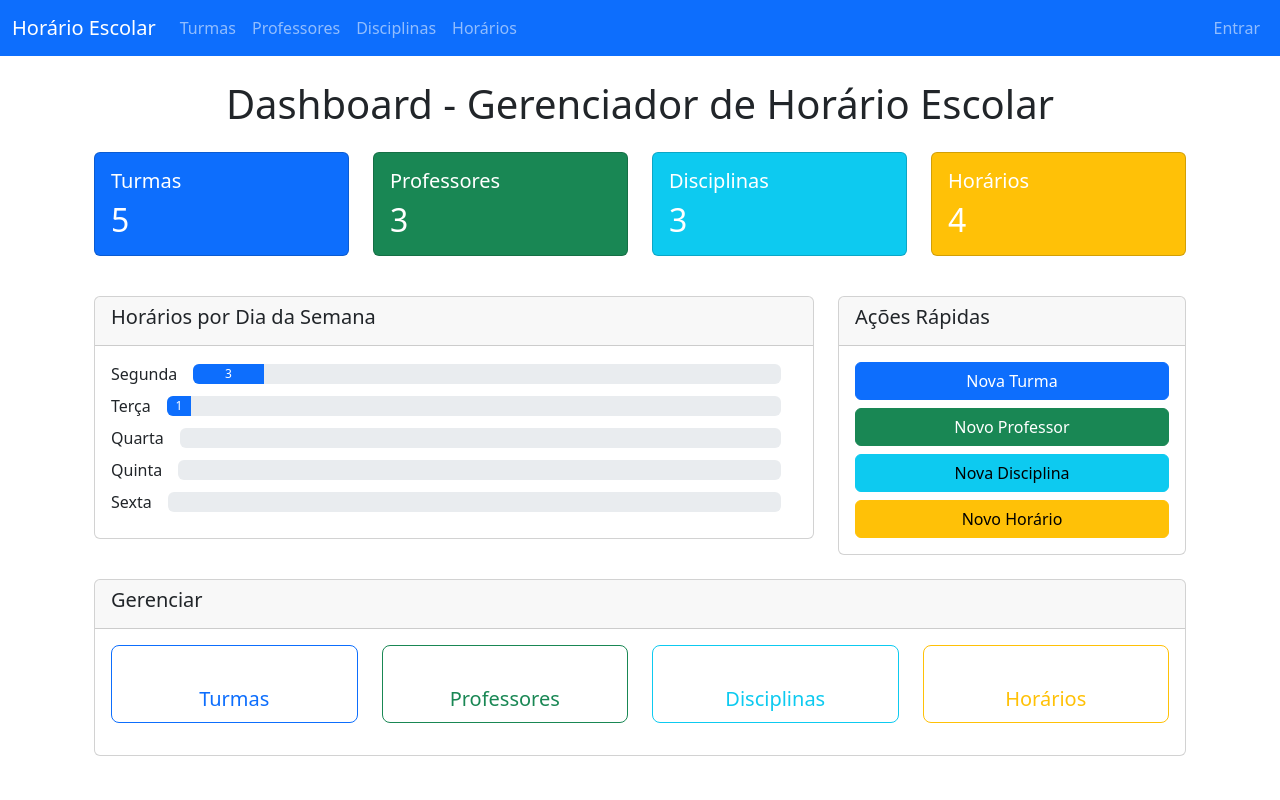
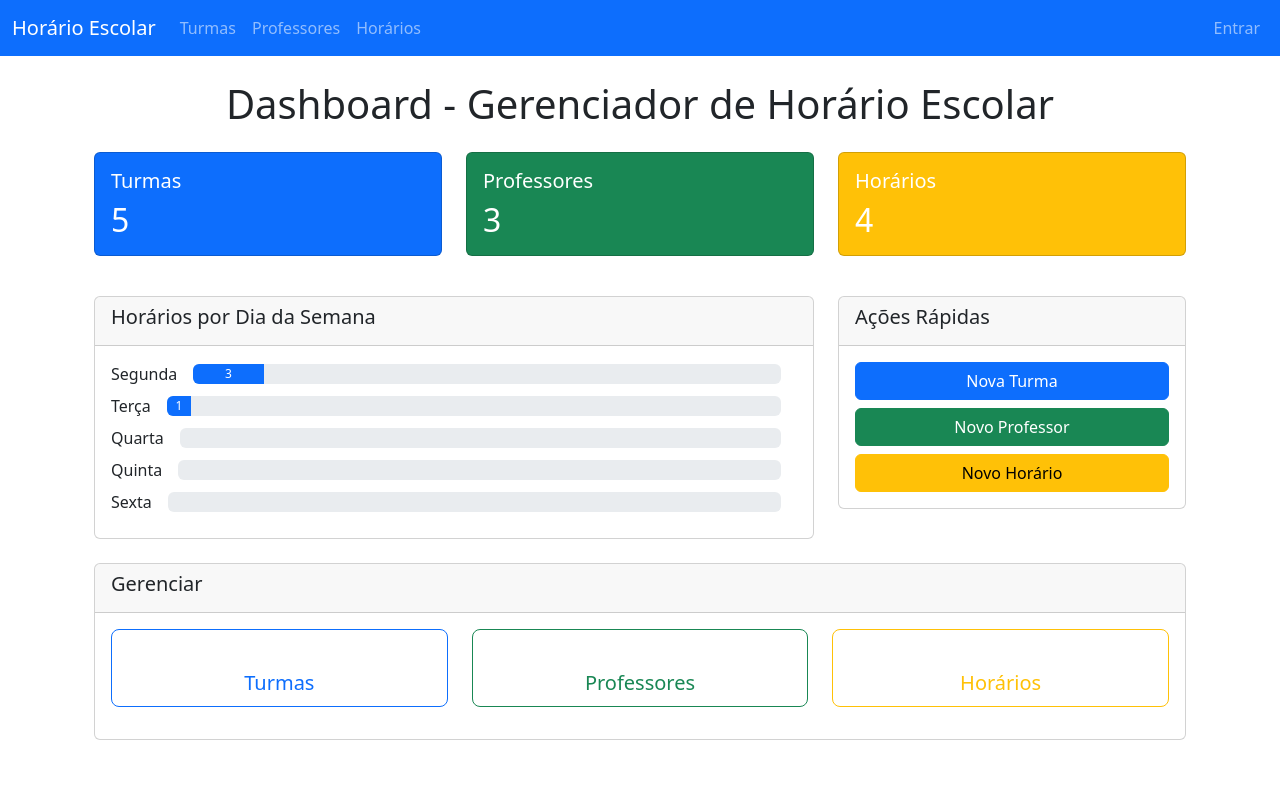
Before and after one commit to Kalberis/gerenciador-de-hor-rio-escolar, a Django app: page / in a window 1280 px wide. Run offline with Django 5.2, Linux system fonts and the light colour scheme; data comes from the database, SQL or seed files in the repository; both versions use the stored data as it was before the commit.

Commit message:
Remove Disciplina model and related functionality; update Horario model and views accordingly

```diff
--- a/core/templates/core/base.html
+++ b/core/templates/core/base.html
@@ -13,7 +13,6 @@
           <ul class="navbar-nav me-auto mb-2 mb-lg-0">
             <li class="nav-item"><a class="nav-link" href="{% url 'lista_turmas' %}">Turmas</a></li>
             <li class="nav-item"><a class="nav-link" href="{% url 'lista_professores' %}">Professores</a></li>
-            <li class="nav-item"><a class="nav-link" href="{% url 'lista_disciplinas' %}">Disciplinas</a></li>
             <li class="nav-item"><a class="nav-link" href="{% url 'lista_horarios' %}">Horários</a></li>
           </ul>
           <ul class="navbar-nav">
--- a/core/templates/core/home.html
+++ b/core/templates/core/home.html
@@ -5,7 +5,7 @@
 
   <!-- Cards de Estatísticas -->
   <div class="row mb-4">
-    <div class="col-md-3">
+    <div class="col-md-4">
       <div class="card text-white bg-primary mb-3">
         <div class="card-body">
           <h5 class="card-title"><i class="bi bi-people-fill"></i> Turmas</h5>
@@ -13,7 +13,7 @@
         </div>
       </div>
     </div>
-    <div class="col-md-3">
+    <div class="col-md-4">
       <div class="card text-white bg-success mb-3">
         <div class="card-body">
           <h5 class="card-title"><i class="bi bi-person-badge"></i> Professores</h5>
@@ -21,15 +21,7 @@
         </div>
       </div>
     </div>
-    <div class="col-md-3">
-      <div class="card text-white bg-info mb-3">
-        <div class="card-body">
-          <h5 class="card-title"><i class="bi bi-book"></i> Disciplinas</h5>
-          <h2 class="card-text">{{ total_disciplinas }}</h2>
-        </div>
-      </div>
-    </div>
-    <div class="col-md-3">
+    <div class="col-md-4">
       <div class="card text-white bg-warning mb-3">
         <div class="card-body">
           <h5 class="card-title"><i class="bi bi-calendar-week"></i> Horários</h5>
@@ -81,9 +73,6 @@
             <a href="{% url 'cadastrar_professor' %}" class="btn btn-success">
               <i class="bi bi-person-plus"></i> Novo Professor
             </a>
-            <a href="{% url 'cadastrar_disciplina' %}" class="btn btn-info">
-              <i class="bi bi-bookmark-plus"></i> Nova Disciplina
-            </a>
             <a href="{% url 'cadastrar_horario' %}" class="btn btn-warning">
               <i class="bi bi-calendar-plus"></i> Novo Horário
             </a>
@@ -102,22 +91,17 @@
         </div>
         <div class="card-body">
           <div class="row">
-            <div class="col-md-3 text-center mb-3">
+            <div class="col-md-4 text-center mb-3">
               <a href="{% url 'lista_turmas' %}" class="btn btn-outline-primary btn-lg w-100">
                 <i class="bi bi-people-fill"></i><br>Turmas
               </a>
             </div>
-            <div class="col-md-3 text-center mb-3">
+            <div class="col-md-4 text-center mb-3">
               <a href="{% url 'lista_professores' %}" class="btn btn-outline-success btn-lg w-100">
                 <i class="bi bi-person-badge"></i><br>Professores
               </a>
             </div>
-            <div class="col-md-3 text-center mb-3">
-              <a href="{% url 'lista_disciplinas' %}" class="btn btn-outline-info btn-lg w-100">
-                <i class="bi bi-book"></i><br>Disciplinas
-              </a>
-            </div>
-            <div class="col-md-3 text-center mb-3">
+            <div class="col-md-4 text-center mb-3">
               <a href="{% url 'lista_horarios' %}" class="btn btn-outline-warning btn-lg w-100">
                 <i class="bi bi-calendar-week"></i><br>Horários
               </a>
--- a/core/urls.py
+++ b/core/urls.py
@@ -5,10 +5,7 @@ from . import views
 urlpatterns = [
     path('login/', auth_views.LoginView.as_view(template_name='core/login.html'), name='login'),
     path('logout/', auth_views.LogoutView.as_view(next_page='home'), name='logout'),
-    path('horarios/exportar/', views.exportar_horarios_excel, name='exportar_horarios_excel'),
     path('horarios/exportar_pdf/', views.exportar_horarios_pdf, name='exportar_horarios_pdf'),
-    path('horarios/exportar_ics/', views.exportar_horarios_ics, name='exportar_horarios_ics'),
-    path('horarios/exportar_modelo_pdf/', views.exportar_tabela_modelo_pdf, name='exportar_tabela_modelo_pdf'),
     path('', views.home, name='home'),
     path('turmas/', views.lista_turmas, name='lista_turmas'),
     path('turmas/cadastrar/', views.cadastrar_turma, name='cadastrar_turma'),
@@ -18,10 +15,6 @@ urlpatterns = [
     path('professores/cadastrar/', views.cadastrar_professor, name='cadastrar_professor'),
     path('professores/<int:pk>/editar/', views.editar_professor, name='editar_professor'),
     path('professores/<int:pk>/excluir/', views.excluir_professor, name='excluir_professor'),
-    path('disciplinas/', views.lista_disciplinas, name='lista_disciplinas'),
-    path('disciplinas/cadastrar/', views.cadastrar_disciplina, name='cadastrar_disciplina'),
-    path('disciplinas/<int:pk>/editar/', views.editar_disciplina, name='editar_disciplina'),
-    path('disciplinas/<int:pk>/excluir/', views.excluir_disciplina, name='excluir_disciplina'),
     path('horarios/', views.lista_horarios, name='lista_horarios'),
     path('horarios/cadastrar/', views.cadastrar_horario, name='cadastrar_horario'),
     path('horarios/<int:pk>/editar/', views.editar_horario, name='editar_horario'),
--- a/core/views.py
+++ b/core/views.py
@@ -1,13 +1,24 @@
-# --- PDF modelo tabela escolar ---
+import io
+import pandas as pd
+from django.http import HttpResponse
+from django.shortcuts import render, redirect, get_object_or_404
+from django.contrib.auth.decorators import login_required
+from django.contrib import messages
+from django.core.paginator import Paginator
 from reportlab.lib.pagesizes import A4, landscape
+from reportlab.pdfgen import canvas
 from reportlab.lib import colors
-from reportlab.platypus import SimpleDocTemplate, Table, TableStyle, Paragraph, Spacer
+from reportlab.platypus import Table, TableStyle, SimpleDocTemplate, Paragraph, Spacer
 from reportlab.lib.styles import getSampleStyleSheet
-from django.http import HttpResponse
-from django.contrib import messages
-import io
+# ...existing code...
+def exportar_horarios_pdf(request):
+	from reportlab.lib.pagesizes import A4, landscape
+	from reportlab.lib import colors
+	from reportlab.platypus import SimpleDocTemplate, Table, TableStyle, Paragraph, Spacer
+	from reportlab.lib.styles import getSampleStyleSheet
+	from .models import Turma, Professor, Horario
+	import io
 
-def exportar_tabela_modelo_pdf(request):
 	response = HttpResponse(content_type='application/pdf')
 	response['Content-Disposition'] = 'attachment; filename="horario_manha_fundamental.pdf"'
 	buffer = io.BytesIO()
@@ -18,26 +29,64 @@ def exportar_tabela_modelo_pdf(request):
 	elements.append(title)
 	elements.append(Spacer(1, 18))
 
-	# Cabeçalho e dados exemplo
-	header = ['HORA', '7º A - M', '8º A - M', '9º A - M', '9º B - M']
-	horarios = [
-		['07:00–08:00', 'Matemática\nProf. João', 'Português\nProfª. Ana', 'História\nProf. Carlos', 'Geografia\nProfª. Luiza'],
-		['08:00–09:00', 'Português\nProfª. Ana', 'Matemática\nProf. João', 'Ciências\nProfª. Paula', 'Inglês\nProf. Marcos'],
-		['09:20–10:20', 'História\nProf. Carlos', 'Geografia\nProfª. Luiza', 'Matemática\nProf. João', 'Português\nProfª. Ana'],
-		['10:20–11:20', 'Geografia\nProfª. Luiza', 'História\nProf. Carlos', 'Inglês\nProf. Marcos', 'Ciências\nProfª. Paula'],
-		['11:20–12:20', 'Inglês\nProf. Marcos', 'Ciências\nProfª. Paula', 'Português\nProfª. Ana', 'Matemática\nProf. João'],
-		['12:20–13:20', 'Ciências\nProfª. Paula', 'Inglês\nProf. Marcos', 'Geografia\nProfª. Luiza', 'História\nProf. Carlos'],
+	# Buscar turmas e professores do banco de dados
+	turmas = list(Turma.objects.all().order_by('nome')[:4])  # Máximo 4 turmas para caber na tabela
+	professores = list(Professor.objects.all())
+
+	# Criar cabeçalho com nomes das turmas reais
+	header = ['HORA'] + [turma.nome for turma in turmas]
+
+	# Horários fixos
+	horarios_base = [
+		'07:00–08:00',
+		'08:00–09:00',
+		'09:20–10:20',
+		'10:20–11:20',
+		'11:20–12:20',
+		'12:20–13:20'
 	]
+
+	# Criar dados da tabela
 	dias = ['SEG', 'TER', 'QUA', 'QUI', 'SEX']
 	data = [header]
+
+	# Para cada dia da semana
 	for dia in dias:
-		for i, row in enumerate(horarios):
+		# Buscar horários reais para este dia
+		horarios_do_dia = Horario.objects.filter(dia_semana=dia).select_related('turma', 'professor').order_by('horario_inicio')
+
+		# Criar mapa de horário -> dados
+		horario_map = {}
+		for horario in horarios_do_dia:
+			chave = f"{horario.horario_inicio.strftime('%H:%M')}–{horario.horario_fim.strftime('%H:%M')}"
+			if horario.turma in turmas:
+				idx = turmas.index(horario.turma)
+				if chave not in horario_map:
+					horario_map[chave] = [''] * len(turmas)
+				horario_map[chave][idx] = f"Matemática\n{horario.professor.nome}"
+
+		# Para cada horário base
+		for i, horario_str in enumerate(horarios_base):
 			if i == 0:
-				data.append([dia] + row)
+				# Primeira linha do dia
+				row = [dia]
 			else:
-				data.append([''] + row)
+				# Linhas subsequentes
+				row = ['']
 
-	table = Table(data, colWidths=[35, 90, 90, 90, 90])
+			# Adicionar dados das turmas
+			for j in range(len(turmas)):
+				if horario_str in horario_map and j < len(horario_map[horario_str]):
+					row.append(horario_map[horario_str][j])
+				else:
+					# Dados de exemplo se não houver horário real
+					disciplinas = ['Matemática', 'Português', 'História', 'Geografia', 'Ciências', 'Inglês']
+					prof_nomes = [p.nome for p in professores] if professores else ['Prof. João', 'Profª. Ana', 'Prof. Carlos', 'Profª. Luiza', 'Profª. Paula', 'Prof. Marcos']
+					row.append(f"{disciplinas[(i + j) % len(disciplinas)]}\n{prof_nomes[j % len(prof_nomes)]}")
+
+			data.append(row)
+
+	table = Table(data, colWidths=[35] + [90] * len(turmas))
 	table.setStyle(TableStyle([
 		('BACKGROUND', (0, 0), (-1, 0), colors.HexColor('#ffe5c2')),
 		('TEXTCOLOR', (0, 0), (-1, 0), colors.HexColor('#b85c00')),
@@ -62,121 +111,11 @@ def exportar_tabela_modelo_pdf(request):
 	buffer.close()
 	response.write(pdf)
 	return response
-# ...existing code...
-def exportar_horarios_ics(request):
-	from .models import Horario
-	from icalendar import Calendar, Event
-	import pytz
-	cal = Calendar()
-	cal.add('prodid', '-//Gerenciador Escolar//mxm.dk//')
-	cal.add('version', '2.0')
-	horarios = Horario.objects.select_related('turma', 'professor', 'disciplina').all()
-	tz = pytz.timezone('America/Sao_Paulo')
-	for h in horarios:
-		event = Event()
-		event.add('summary', f"{h.turma} - {h.disciplina}")
-		event.add('description', f"Professor: {h.professor}")
-		# Supondo que o campo dia_semana seja tipo string ('Segunda', etc.) e os horários sejam time
-		# Para data, usar próxima semana como exemplo
-		import datetime
-		dias = {'Segunda': 0, 'Terça': 1, 'Quarta': 2, 'Quinta': 3, 'Sexta': 4}
-		hoje = datetime.date.today()
-		prox_dia = hoje + datetime.timedelta(days=(dias.get(h.dia_semana, 0) - hoje.weekday()) % 7)
-		dtstart = datetime.datetime.combine(prox_dia, h.horario_inicio)
-		dtend = datetime.datetime.combine(prox_dia, h.horario_fim)
-		event.add('dtstart', tz.localize(dtstart))
-		event.add('dtend', tz.localize(dtend))
-		event.add('location', 'Escola')
-		cal.add_component(event)
-	response = HttpResponse(cal.to_ical(), content_type='text/calendar')
-	response['Content-Disposition'] = 'attachment; filename="horarios_escola.ics"'
-	return response
-# ...existing code...
-def exportar_horarios_pdf(request):
-	from .models import Horario
-	response = HttpResponse(content_type='application/pdf')
-	response['Content-Disposition'] = 'attachment; filename="horarios.pdf"'
-
-	c = canvas.Canvas(response, pagesize=A4)
-	width, height = A4
-
-	horarios = Horario.objects.select_related('turma', 'professor', 'disciplina').all().order_by('turma', 'dia_semana', 'horario_inicio')
-	data = [['Turma', 'Dia', 'Início', 'Fim', 'Professor', 'Disciplina']]
-	for h in horarios:
-		data.append([
-			str(h.turma),
-			h.dia_semana,
-			h.horario_inicio.strftime('%H:%M'),
-			h.horario_fim.strftime('%H:%M'),
-			str(h.professor),
-			str(h.disciplina)
-		])
-
-	table = Table(data, colWidths=[70, 50, 50, 50, 100, 100])
-	style = TableStyle([
-		('BACKGROUND', (0, 0), (-1, 0), colors.lightblue),
-		('TEXTCOLOR', (0, 0), (-1, 0), colors.white),
-		('ALIGN', (0, 0), (-1, 0), 'CENTER'),  # Cabeçalho centralizado
-		('ALIGN', (0, 1), (-1, -1), 'LEFT'),   # Dados alinhados à esquerda
-		('FONTNAME', (0, 0), (-1, 0), 'Helvetica-Bold'),
-		('FONTNAME', (0, 1), (-1, -1), 'Helvetica'),
-		('FONTSIZE', (0, 0), (-1, 0), 11),
-		('FONTSIZE', (0, 1), (-1, -1), 10),
-		('BOTTOMPADDING', (0, 0), (-1, 0), 10),
-		('TOPPADDING', (0, 0), (-1, 0), 8),
-		('LEFTPADDING', (0, 0), (-1, -1), 6),
-		('RIGHTPADDING', (0, 0), (-1, -1), 6),
-		('GRID', (0, 0), (-1, -1), 1, colors.black),
-	])
-	table.setStyle(style)
-
-	w, h = table.wrapOn(c, width - 40, height)
-	table.drawOn(c, 20, height - h - 60)
-
-	c.showPage()
-	c.save()
-	return response
-import io
-import pandas as pd
-from django.http import HttpResponse
-from django.shortcuts import render, redirect, get_object_or_404
-from django.contrib.auth.decorators import login_required
-from django.core.paginator import Paginator
-from reportlab.lib.pagesizes import A4
-from reportlab.pdfgen import canvas
-from reportlab.lib import colors
-from reportlab.platypus import Table, TableStyle
-
-def exportar_horarios_excel(request):
-    from .models import Horario
-    horarios = Horario.objects.select_related('turma', 'professor', 'disciplina').all()
-    data = []
-    for h in horarios:
-        data.append({
-            'Turma': str(h.turma),
-            'Disciplina': str(h.disciplina),
-            'Professor': str(h.professor),
-            'Dia': h.dia_semana,
-            'Início': h.horario_inicio,
-            'Fim': h.horario_fim,
-        })
-    df = pd.DataFrame(data)
-    output = io.BytesIO()
-    with pd.ExcelWriter(output, engine='xlsxwriter') as writer:
-        df.to_excel(writer, index=False, sheet_name='Horários')
-    output.seek(0)
-    response = HttpResponse(
-        output.read(),
-        content_type='application/vnd.openxmlformats-officedocument.spreadsheetml.sheet'
-    )
-    response['Content-Disposition'] = 'attachment; filename=horarios.xlsx'
-    return response
 
 def home(request):
     # Estatísticas para o dashboard
     total_turmas = Turma.objects.count()
     total_professores = Professor.objects.count()
-    total_disciplinas = Disciplina.objects.count()
     total_horarios = Horario.objects.count()
 
     # Horários por dia da semana
@@ -187,7 +126,6 @@ def home(request):
     context = {
         'total_turmas': total_turmas,
         'total_professores': total_professores,
-        'total_disciplinas': total_disciplinas,
         'total_horarios': total_horarios,
         'horarios_por_dia': horarios_por_dia,
     }
@@ -234,26 +172,6 @@ def excluir_professor(request, pk):
 	return render(request, 'core/excluir_professor.html', {'professor': professor})
 
 @login_required
-def editar_disciplina(request, pk):
-	disciplina = Disciplina.objects.get(pk=pk)
-	if request.method == 'POST':
-		form = DisciplinaForm(request.POST, instance=disciplina)
-		if form.is_valid():
-			form.save()
-			return redirect('lista_disciplinas')
-	else:
-		form = DisciplinaForm(instance=disciplina)
-	return render(request, 'core/editar_disciplina.html', {'form': form, 'disciplina': disciplina})
-
-@login_required
-def excluir_disciplina(request, pk):
-	disciplina = Disciplina.objects.get(pk=pk)
-	if request.method == 'POST':
-		disciplina.delete()
-		return redirect('lista_disciplinas')
-	return render(request, 'core/excluir_disciplina.html', {'disciplina': disciplina})
-
-@login_required
 def editar_horario(request, pk):
 	horario = Horario.objects.get(pk=pk)
 	if request.method == 'POST':
@@ -274,7 +192,7 @@ def excluir_horario(request, pk):
 	return render(request, 'core/excluir_horario.html', {'horario': horario})
 from django.shortcuts import render, redirect
 from django import forms
-from .models import Turma, Professor, Disciplina, Horario
+from .models import Turma, Professor, Horario
 
 class TurmaForm(forms.ModelForm):
 	class Meta:
@@ -310,27 +228,10 @@ def cadastrar_professor(request):
 		form = ProfessorForm()
 	return render(request, 'core/cadastrar_professor.html', {'form': form})
 
-class DisciplinaForm(forms.ModelForm):
-	class Meta:
-		model = Disciplina
-		fields = ['nome']
-
-@login_required
-def cadastrar_disciplina(request):
-	if request.method == 'POST':
-		form = DisciplinaForm(request.POST)
-		if form.is_valid():
-			form.save()
-			messages.success(request, 'Disciplina cadastrada com sucesso!')
-			return redirect('lista_disciplinas')
-	else:
-		form = DisciplinaForm()
-	return render(request, 'core/cadastrar_disciplina.html', {'form': form})
-
 class HorarioForm(forms.ModelForm):
 	class Meta:
 		model = Horario
-		fields = ['turma', 'professor', 'disciplina', 'dia_semana', 'horario_inicio', 'horario_fim', 'sala']
+		fields = ['turma', 'professor', 'dia_semana', 'horario_inicio', 'horario_fim', 'sala']
 
 	def clean(self):
 		cleaned_data = super().clean()
@@ -391,8 +292,6 @@ def cadastrar_horario(request):
 	else:
 		form = HorarioForm()
 	return render(request, 'core/cadastrar_horario.html', {'form': form})
-from django.shortcuts import render
-from .models import Turma, Professor, Disciplina, Horario
 
 @login_required
 def lista_turmas(request):
@@ -427,40 +326,20 @@ def lista_professores(request):
     })
 
 @login_required
-def lista_disciplinas(request):
-    query = request.GET.get('q', '')
-    disciplinas = Disciplina.objects.all().order_by('nome')
-
-    if query:
-        disciplinas = disciplinas.filter(nome__icontains=query)
-
-    paginator = Paginator(disciplinas, 10)
-    page_number = request.GET.get('page')
-    page_obj = paginator.get_page(page_number)
-    return render(request, 'core/lista_disciplinas.html', {
-        'page_obj': page_obj,
-        'query': query
-    })
-
-@login_required
 def lista_horarios(request):
-	from .models import Horario, Turma, Professor, Disciplina
+	from .models import Horario, Turma, Professor
 	turmas = Turma.objects.all()
 	professores = Professor.objects.all()
-	disciplinas = Disciplina.objects.all()
 
 	turma_id = request.GET.get('turma')
 	professor_id = request.GET.get('professor')
-	disciplina_id = request.GET.get('disciplina')
 	dia_semana = request.GET.get('dia_semana')
 
-	horarios = Horario.objects.select_related('turma', 'professor', 'disciplina').all()
+	horarios = Horario.objects.select_related('turma', 'professor').all()
 	if turma_id:
 		horarios = horarios.filter(turma_id=turma_id)
 	if professor_id:
 		horarios = horarios.filter(professor_id=professor_id)
-	if disciplina_id:
-		horarios = horarios.filter(disciplina_id=disciplina_id)
 	if dia_semana:
 		horarios = horarios.filter(dia_semana__iexact=dia_semana)
 
@@ -480,9 +359,7 @@ def lista_horarios(request):
 		'dias_semana': dias_semana,
 		'turmas': turmas,
 		'professores': professores,
-		'disciplinas': disciplinas,
 		'selected_turma': turma_id,
 		'selected_professor': professor_id,
-		'selected_disciplina': disciplina_id,
 		'selected_dia_semana': dia_semana,
 	})
```
Also changed, not shown: core/models.py (+4 -11 lines), core/templates/core/cadastrar_disciplina.html (deleted, +0 -10 lines), core/templates/core/editar_disciplina.html (deleted, +0 -10 lines), core/templates/core/excluir_disciplina.html (deleted, +0 -10 lines), core/templates/core/lista_disciplinas.html (deleted, +0 -73 lines), core/templates/core/lista_horarios.html (+0 -10 lines), core/tests.py (+2 -13 lines), core/migrations/0006_remove_disciplina_functionality.py (added), db.sqlite3.
